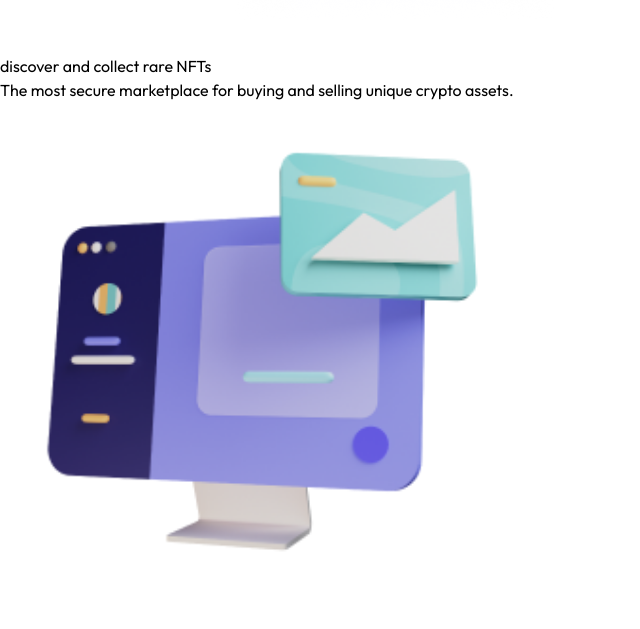
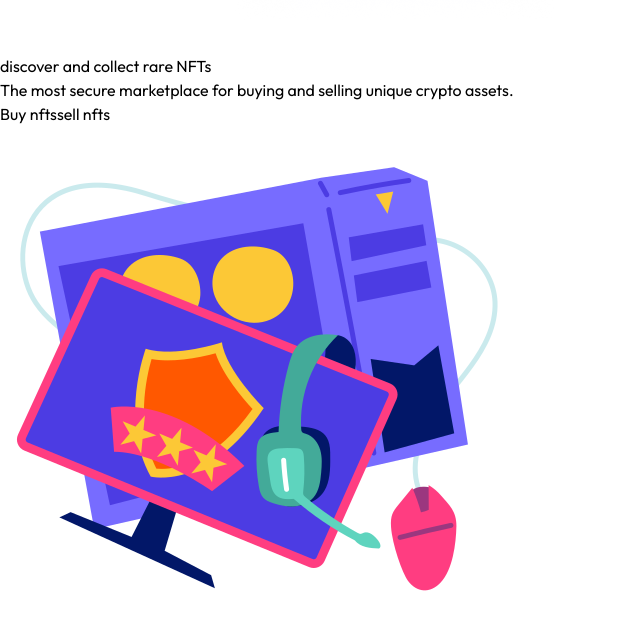
Before and after one commit to akmweb/krypto, a React (Vite) app: page / in a window 1280 px wide. Shown: the part 679-1308 px from the top of the page, without its empty margins (0-640 px from the left). Before the commit the page ends 1287 px from the top, so only its background shows below. Built offline with nearby package versions, Linux system fonts and the light colour scheme.

Commit message:
hero section done

```diff
--- a/src/components/Button.jsx
+++ b/src/components/Button.jsx
@@ -1,8 +1,10 @@
 import React from 'react'
 
-const Button = () => {
+const Button = ({title}) => {
   return (
-    <div>Button</div>
+    <button className="bg-[#29245E] border border-white rounded-full p-2 flex items-center w-28 justify-center h-19 hover:bg-transparent duration-300">
+      <a href="/" className="text-white outfit uppercase font-medium text-sm">{title}</a>
+    </button>
   )
 }
 
--- a/src/sections/Hero.jsx
+++ b/src/sections/Hero.jsx
@@ -1,19 +1,26 @@
 import Navbar from '../components/Navbar'
 import HeroImg from '../assets/HeroImage.png'
+import Button from '../components/Button'
+import bgImg from '../assets/Bg-gradient2.png'
 
 const Hero = () => {
   return (
-    <main className='h-screen w-screen p-10 flex flex-col justify-between'>
+    <main className='h-screen w-screen p-8 flex flex-col justify-between gap-10'>
       <Navbar/>
-      <section className='flex justify-center items-center w-full h-full'>
+      <section className='flex justify-center items-center w-full h-full max-lg:flex-col max-md:gap-4'>
+        <div className='flex flex-col items-start text-white w-full gap-6 max-md:w-full'>
 
-        <div className='flex flex-col items-start text-white w-[50%] gap-5'>
-          <h1 className='uppercase outfit text-6xl font-bold w-[75%]'>discover and collect rare NFTs</h1>
-          <p className='outfit text-xl w-[65%]'>The most secure marketplace for buying and selling unique crypto assets.</p>
+          <h1 className='uppercase outfit text-7xl font-bold w-[85%] max-md:text-4xl max-md:w-[80%]'>discover and collect rare NFTs</h1>
+          <p className='outfit text-xl w-[65%] max-md:w-[80%] max-md:text-lg'>The most secure marketplace for buying and selling unique crypto assets.</p>
+          <div className='flex  items-center gap-5'>
+            <Button title="Buy nfts"/>
+            <Button title="sell nfts"/>
+          </div>
+
         </div>
-
-        <div>
-          <img src={HeroImg} alt="hero-img" width={500}/>
+        <div className='flex justify-center items-center w-full'>
+          <img src={HeroImg} alt="hero-img" className='w-[80%] max-md:w-[70%] '/>
+          <img src={bgImg} alt="bgImage" className='absolute inset-0  h-full object-cover pointer-events-none w-full'/>
         </div>
 
       </section>
```
Also changed, not shown: src/assets/Bg-gradient2.png (added), src/assets/HeroImage.png.
